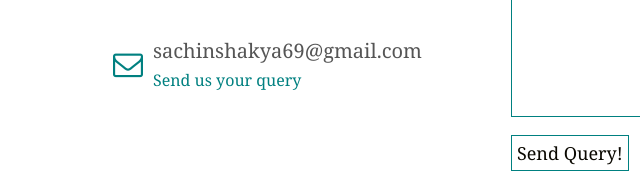
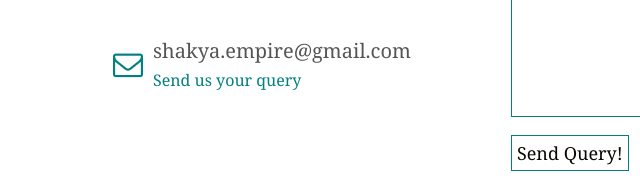
Before and after one commit to ShakyaEmpire/ShakyaDesignStudio.github.io, a plain HTML site: page contact.html in a window 1280 px wide. Shown: the part 1136-1323 px from the top of the page, 25-665 px from the left. Drawn offline with Linux system fonts and the light colour scheme.

Commit message:
Update contact.html

```diff
--- a/contact.html
+++ b/contact.html
@@ -57,7 +57,7 @@
         <div>
             <i class="fa fa-envelope-o"></i>
             <span>
-                <h4>sachinshakya69@gmail.com</h4>
+                <h4>shakya.empire@gmail.com</h4>
                 <p>Send us your query</p>
             </span>
         </div>
```
